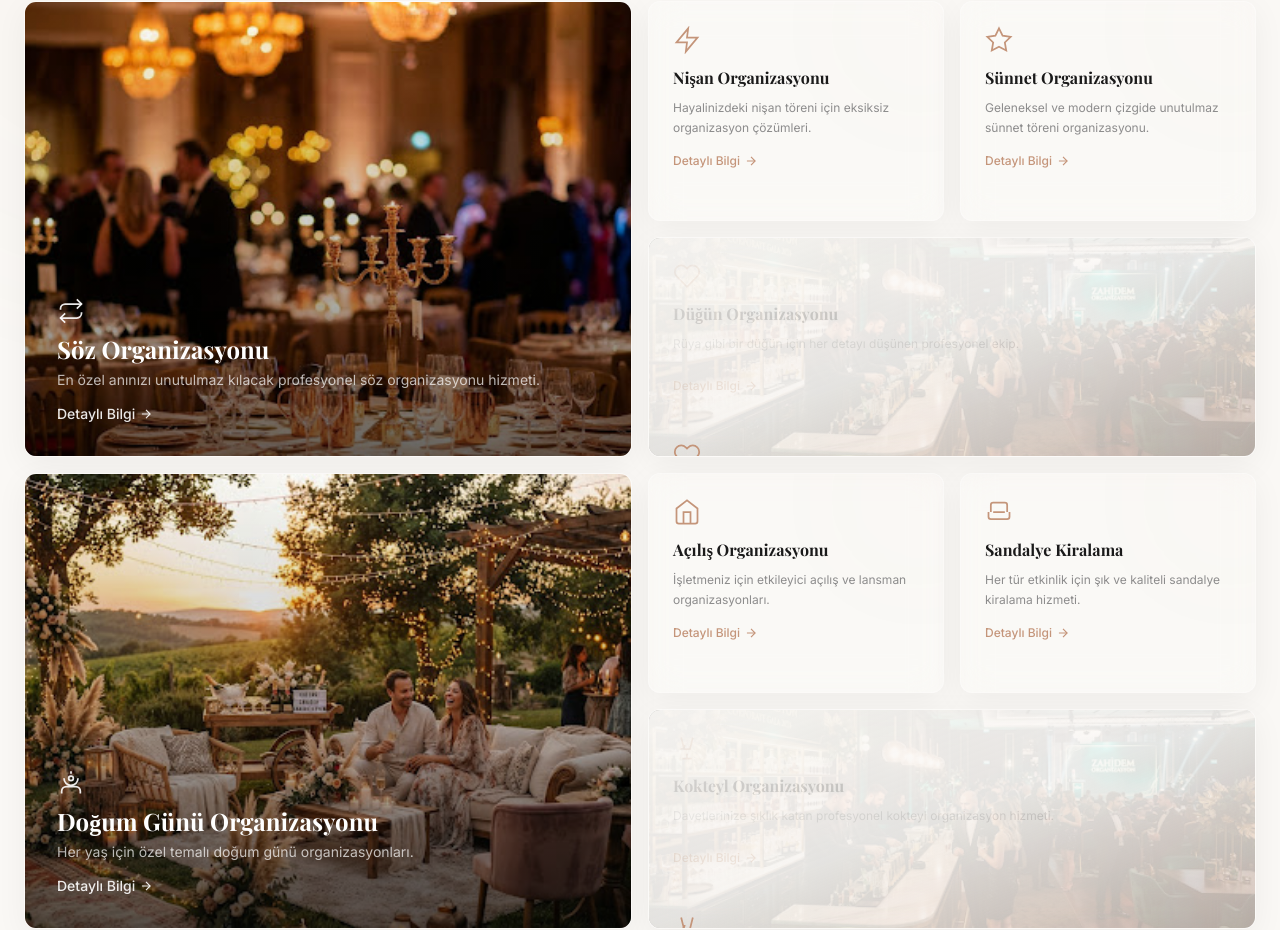
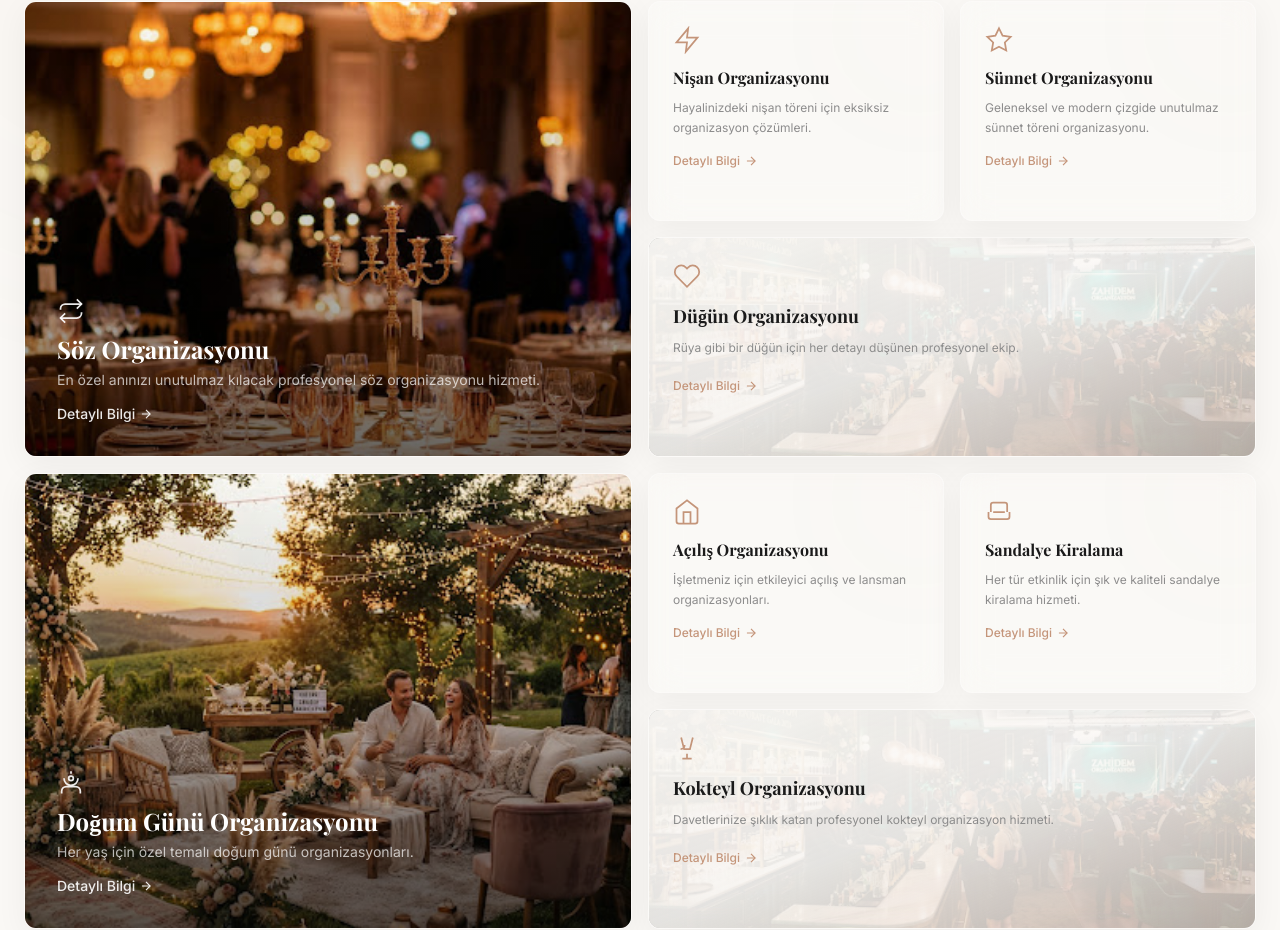
Before and after one commit to Msamedcbn/zahidemorganizasyon, a Next.js app: page / in a window 1280 px wide. Shown: the part 1395-2325 px from the top of the page. Built offline with nearby package versions, Linux system fonts and the light colour scheme; a web font is replaced by a local one.

Commit message:
fix(qa): ISSUE-001 — wide cards rendering duplicated content

```diff
--- a/src/components/ui/ServiceGrid.tsx
+++ b/src/components/ui/ServiceGrid.tsx
@@ -128,7 +128,7 @@ export function ServiceCard({
           </div>
         )}
 
-        {!showImage && (
+        {isSmall && (
           <div className="relative p-5 md:p-6 w-full flex flex-col justify-between min-h-[180px]">
             <div className="fluid-shape w-32 h-32 bg-primary/10 -top-10 -right-10 group-hover:scale-150 transition-transform duration-700 pointer-events-none" />
             <div className="relative">
```
